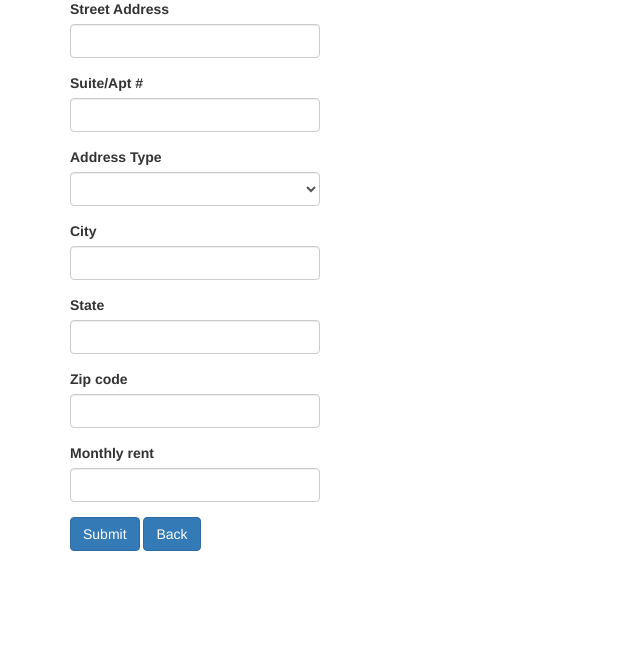
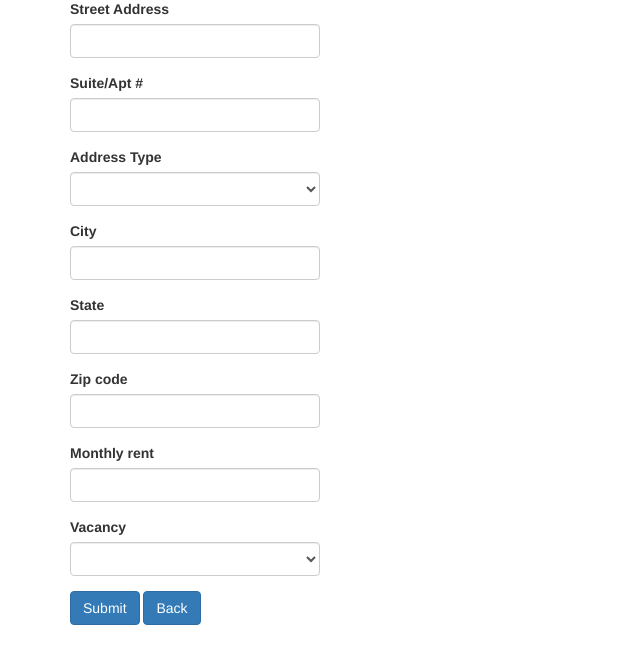
Before and after one commit to alioh/aqaraat, a Rails app: page /properties/new in a window 1280 px wide. Shown: the part 131-800 px from the top of the page, without its empty margins (0-640 px from the left). Run offline with Rails 7, Linux system fonts and the light colour scheme; the visitor is signed in with stand-in values (Sample User, id 1); style sheets or scripts are compiled from the project's sources; some libraries are stand-ins or nearby versions.

Commit message:
added Vacancy, red label if peroperty is not available

```diff
--- a/app/controllers/properties_controller.rb
+++ b/app/controllers/properties_controller.rb
@@ -61,7 +61,7 @@ class PropertiesController < ApplicationController
 	private
 
 	def property_params
-		params.require(:property).permit(:address_one, :address_two, :addresstype, :city, :state, :zip_code, :rent)
+		params.require(:property).permit(:address_one, :address_two, :addresstype, :city, :state, :zip_code, :rent, :vacancy)
 	end
 
 	def find_property
--- a/app/views/properties/edit.html.erb
+++ b/app/views/properties/edit.html.erb
@@ -8,6 +8,7 @@
 	<%= f.input :state, label: "State", :input_html => {:style=> 'width: 250px'} %>
 	<%= f.input :zip_code, label: "Zip code", :input_html => {:style=> 'width: 250px'} %>
 	<%= f.input :rent, label: "Monthly rent", :input_html => {:style=> 'width: 250px'} %>
+	<%= f.input :vacancy, collection: [ "Yes", "No" ], label: "Vacancy", :input_html => {:style=> 'width: 250px'} %>
 
   <div class="form-actions">
     <%= f.submit "Submit" , class: "btn btn-primary" %>
--- a/app/views/properties/new.html.erb
+++ b/app/views/properties/new.html.erb
@@ -8,6 +8,7 @@
 	<%= f.input :state, label: "State", :input_html => {:style=> 'width: 250px'} %>
 	<%= f.input :zip_code, label: "Zip code", :input_html => {:style=> 'width: 250px'} %>
 	<%= f.input :rent, label: "Monthly rent", :input_html => {:style=> 'width: 250px'} %>
+	<%= f.input :vacancy, collection: [ "Yes", "No" ], label: "Vacancy", :input_html => {:style=> 'width: 250px'} %>
 
   <div class="form-actions">
     <%= f.submit "Submit" , class: "btn btn-primary" %>
--- a/app/views/properties/show.html
+++ b/app/views/properties/show.html
@@ -4,6 +4,8 @@
 		    <h4>Address:</h4>
 			<p><%= @property.address_one %></p>
 			<p><%= @property.address_two %></p>
+			<h4>Address Type:</h4>
+			<p><%= @property.addresstype %></p>
 			<h4>City:</h4>
 			<p><%= @property.city %></p>
 			<h4>State:</h4>
@@ -12,6 +14,8 @@
 			<p><%= @property.zip_code %></p>
 			<h4>Monthly rent:</h4>
 			<p><%= @property.rent %></p>
+			<h4>Vacancy:</h4>
+			<p><%= @property.vacancy %></p>
 			<%= link_to "Back", "/properties", class: "btn btn-primary" %>
         </div>
         <div class="col-xs-6">
--- /dev/null
+++ b/db/migrate/20150302160522_add_vacancy_to_properties.rb
@@ -0,0 +1,5 @@
+class AddVacancyToProperties < ActiveRecord::Migration
+  def change
+    add_column :properties, :vacancy, :string
+  end
+end
```
Also changed, not shown: app/views/properties/index.html.erb (+3 -6 lines), db/schema.rb.
